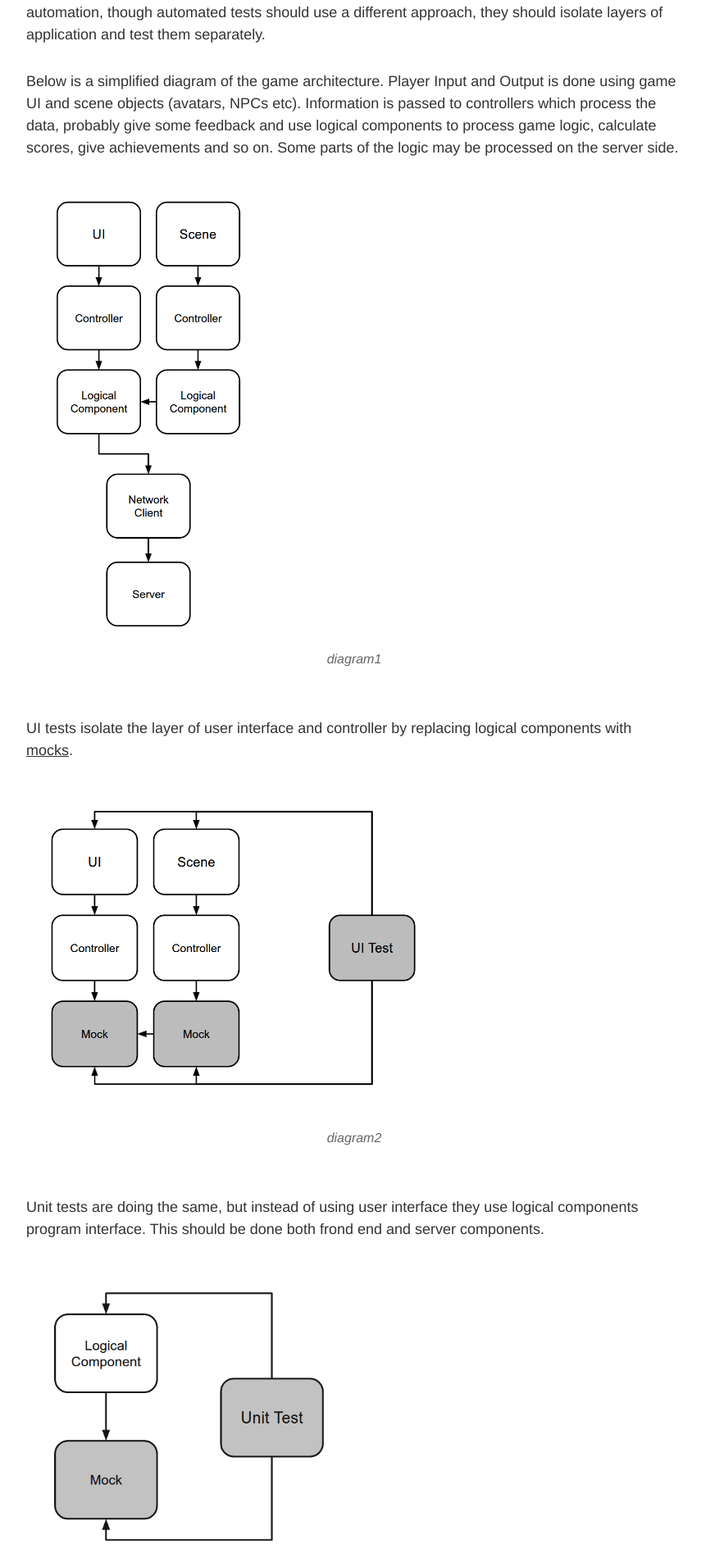
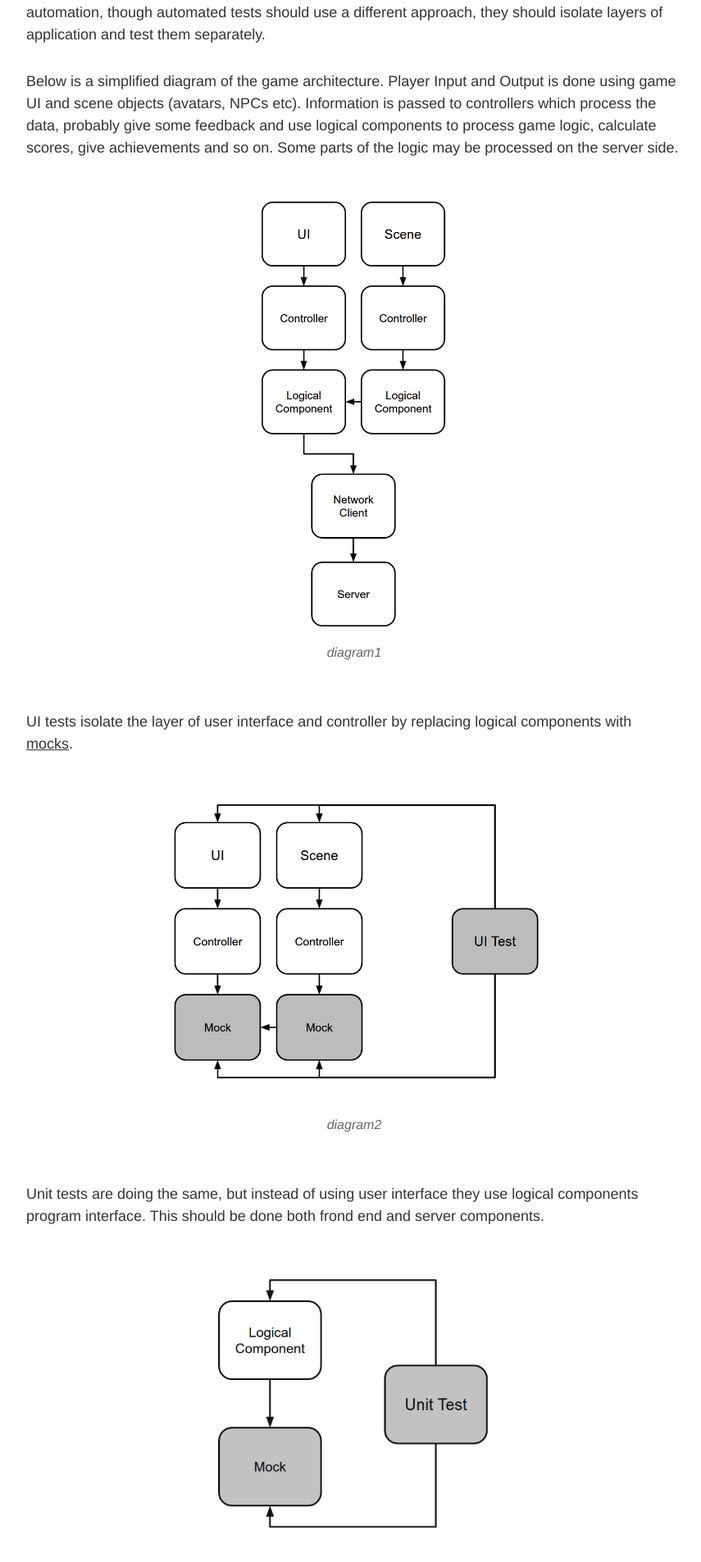
Before and after one commit to taphos/taphos.github.io, a Jekyll site: the page built from _posts/2016-11-09-why-game-developers-are-afraid-of-test-automation.markdown, in a window 1280 px wide. Shown: the part 2092-3997 px from the top of the page at 82% size, without its empty margins (208-1063 px from the left). Built offline with Jekyll 4.4.1, drawn with Linux system fonts in a browser that asks for light colours; nearby versions of some CDN libraries; some web fonts are replaced.

Commit message:
centered images

```diff
--- a/_posts/2016-11-09-why-game-developers-are-afraid-of-test-automation.markdown
+++ b/_posts/2016-11-09-why-game-developers-are-afraid-of-test-automation.markdown
@@ -27,15 +27,15 @@ While recording a test sequence might sound easy and effective, my experience sh
 Below is a simplified diagram of the game architecture. Player Input and Output is done using game UI and scene objects (avatars, NPCs etc). Information is passed to controllers which process the data, probably give some feedback and use logical components to process game logic, calculate scores, give achievements and so on. Some parts of the logic may be processed on the server side.
 
 
-![diagram1](/assets/article_images/2016-11/diagram1.png){:width="300px" .center}
+![diagram1](/assets/article_images/2016-11/diagram1.png){:width="300px"}
 
 UI tests isolate the layer of user interface and controller by replacing logical components with [mocks](https://en.wikipedia.org/wiki/Mock_object).
 
-![diagram2](/assets/article_images/2016-11/diagram2.png){:width="500px" .center}
+![diagram2](/assets/article_images/2016-11/diagram2.png){:width="500px"}
 
 Unit tests are doing the same, but instead of using user interface they use logical components program interface. This should be done both frond end and server components.
 
-![diagram3](/assets/article_images/2016-11/diagram3.png){:width="400px" .center}
+![diagram3](/assets/article_images/2016-11/diagram3.png){:width="400px"}
 
 This layer isolation simplifies the test creation and execution. It would be much harder to setup and maintain system level test automation as it would require separate deployment of client, server, databases etc. We would get alot of false fails due to sudden network connection failures or deployment synchronization.
 
--- a/css/main.sass
+++ b/css/main.sass
@@ -372,6 +372,7 @@ body
     img
       max-width: 100%
       margin: 0 auto
+      display: block
     figure
       margin: 0
       padding: 0 0 30px
```
